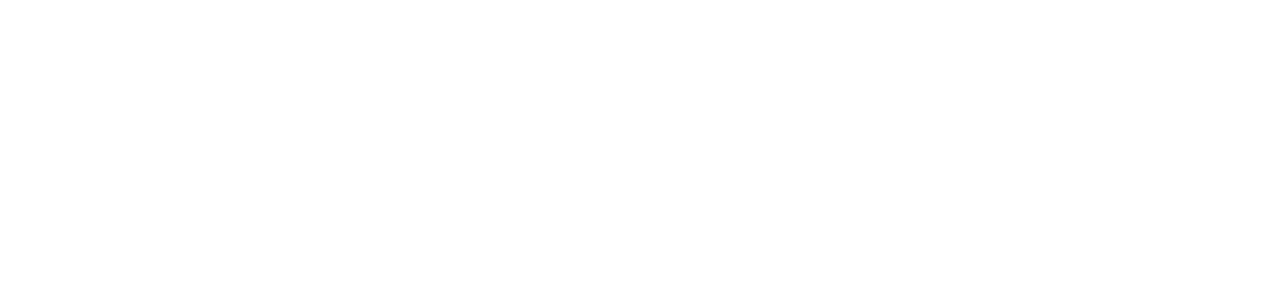
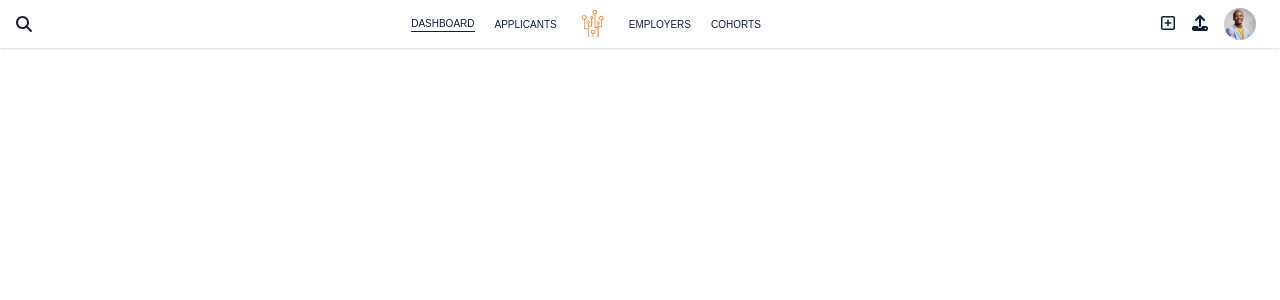
Before and after one commit to YomZsamora/job-board-frontend, a React (Create React App) app: page /dashboard in a window 1280 px wide. Before the commit this address had no page. Shown: the top 300 px of the page. Built offline with nearby package versions, Linux system fonts and the light colour scheme; sample sign-in values are in the browser's storage.

Commit message:
Done: Adding preloader. Navbar design. Profile dropdown and signing out user.

```diff
--- a/src/components/App.js
+++ b/src/components/App.js
@@ -1,34 +1,37 @@
 import React, { useState } from 'react'
 import Login from './auth/Login'
 import PasswordReset from './auth/PasswordReset'
-import {
-  BrowserRouter as Router,
-  Routes,
-  Route,
-} from "react-router-dom";
+import Dashboard from './dashboard/Dashboard'
+import { Navigate, BrowserRouter as Router, Routes, Route } from "react-router-dom";
 
 function App() {
 
-  const [loggedIn, setLoggedIn] = useState(false);
+    const [isLoggedIn, setIsLoggedIn] = useState(sessionStorage.getItem("sessionKey"));
+    console.log("IS LOGGED IN: " + isLoggedIn);
 
-
-
-  let login = () => {
-    setLoggedIn(true)
-    console.log("loggedIn");
+    let login = sessionKey => {
+        sessionStorage.setItem("sessionKey", sessionKey);
+        setIsLoggedIn(sessionKey)
+    };
+    let logout = () => {
+        sessionStorage.setItem("sessionKey", "");
+        setIsLoggedIn(false)
     };
 
     return (
         <div className="App">
-      {/* <Login login={login} /> */}
-      {/* <PasswordReset /> */}
-
 
             <Router>
                 <div>
                     <Routes>
-          <Route path='/login' element={<Login login={login}/>} />
-          <Route path='/reset_password' element={<PasswordReset/>} />
+                        <Route
+                            path='/login'
+                            element={ isLoggedIn ? <Navigate to="/dashboard" /> : <Login login={login}/>} />
+                        <Route path='/reset_password'
+                            element={<PasswordReset/>} />
+                        <Route
+                            path='/dashboard'
+                            element={ isLoggedIn ? <Dashboard logout={logout} /> : <Navigate to="/login" />  } />
                     </Routes>
                 </div>
             </Router>
--- /dev/null
+++ b/src/components/UIElements/preLoaders/PrimaryPreloader.js
@@ -0,0 +1,14 @@
+
+
+function PrimaryPreloader({width, height}) {
+    return (
+        <div class="primary svg-loader">
+            <svg class="svg-container" height={height} width={width} viewBox="0 0 100 100">
+                <circle class="loader-svg bg" cx="50" cy="50" r="45"></circle>
+                <circle class="loader-svg animate" cx="50" cy="50" r="45"></circle>
+            </svg>
+        </div>
+    )
+}
+
+export default PrimaryPreloader;
--- /dev/null
+++ b/src/components/UIElements/preLoaders/SecondaryPreloader.js
@@ -0,0 +1,14 @@
+
+
+function SecondaryPreloader({width, height}) {
+    return (
+        <div class="secondary svg-loader">
+            <svg class="svg-container" height={height} width={width} viewBox="0 0 100 100">
+                <circle class="loader-svg bg" cx="50" cy="50" r="45"></circle>
+                <circle class="loader-svg animate" cx="50" cy="50" r="45"></circle>
+            </svg>
+        </div>
+    )
+}
+
+export default SecondaryPreloader;
--- a/src/components/auth/Login.js
+++ b/src/components/auth/Login.js
@@ -4,10 +4,12 @@ import React, { useState } from 'react';
 import { Helmet } from 'react-helmet';
 import AlertDanger from '../UIElements/Alerts/AlertDanger'
 import { useForm } from "react-hook-form";
+import SecondaryPreloader from '../UIElements/preLoaders/SecondaryPreloader'
 
 
 function Login({login}) {
     const { register, handleSubmit, formState: { errors } } = useForm();
+    const [loginPreloader, setloginPreloader] = useState(false);
     const onSubmit = formData => authenticateUser(formData);
 
     const [email, setEmail] = useState('');
@@ -16,7 +18,7 @@ function Login({login}) {
     const [error, setError] = useState({title: "", message: "" });
 
     const authenticateUser = (formData) => {
-
+        setloginPreloader(true)
         apiClient.get('http://localhost/sanctum/csrf-cookie')
         .then(response => {
             apiClient.post('http://localhost/api/login', {
@@ -32,9 +34,11 @@ function Login({login}) {
                         message: response.data.errorMessage
                     }
                     setError(data);
+                    setloginPreloader(false);
                 } else {
                     setUserDoesntExists(false);
-                    login()
+                    login(response.data.session_key);
+                    setloginPreloader(false);
                 }
             })
         });
@@ -85,7 +89,9 @@ function Login({login}) {
                                 onChange={e => setPassword(e.target.value)} />
                                 {errors.email && <p className="text-alert-danger-dark text-xs mt-2">You need to enter the password to log in!</p>}
                         </div>
-                        <button className="w-full bg-secondary transition duration-150 ease-in-out hover:bg-secondary/50 rounded text-white px-6 py-2 text-xs">Sign In</button>
+                        <button className="w-full bg-secondary transition duration-150 ease-in-out hover:bg-secondary/50 rounded text-white px-6 py-2 text-xs">
+                            { loginPreloader ? <SecondaryPreloader width={15} height={15} /> :  "Sign In" }
+                            </button>
                     </form>
                 </div>
             </div>
--- /dev/null
+++ b/src/components/dashboard/Dashboard.js
@@ -0,0 +1,18 @@
+
+import React from 'react';
+import { Helmet } from 'react-helmet';
+import Navbar from '../navbar/Navbar';
+
+
+function Dashboard({logout}) {
+    return (
+        <div>
+            <Helmet>
+                <title>Home | Moringa Job-Board </title>
+            </Helmet>
+            <Navbar logout={logout} />
+        </div>
+    )
+ }
+
+ export default Dashboard;
--- /dev/null
+++ b/src/components/navbar/Navbar.js
@@ -0,0 +1,79 @@
+
+import apiClient from '../../services/api';
+import React, { useState } from 'react';
+import { FontAwesomeIcon } from '@fortawesome/react-fontawesome'
+import NavbarDropdown from './NavbarDropdown';
+import { NavLink } from 'react-router-dom';
+
+function Navbar({logout}) {
+
+    const [toggleDropdown, setToggleDropdown] = useState(false);
+
+    let toggleProfileDropdown = () => setToggleDropdown(!toggleDropdown);
+
+    const signOut = () => {
+        apiClient.get('http://localhost/sanctum/csrf-cookie')
+        .then(response => {
+            apiClient.get('http://localhost/api/signout')
+            .then(response => {
+                logout()
+            })
+        });
+    }
+
+
+    return (
+        <div>
+            <nav className="flex items-center justify-between shadow text-primary relative px-4">
+                <div className="flex items-center absolute inset-y-0 left-0">
+                    <FontAwesomeIcon className="h-4 w-4 ml-4" icon="magnifying-glass" />
+                </div>
+
+                <div className="flex-1 flex items-center justify-center px-2 py-2 text-[10px] uppercase ">
+                    <NavLink
+                        className={({ isActive }) => "hover:text-secondary transition-colors duration-200 mx-1.5 sm:mx-2.5" + (isActive ? " selected" : "")}
+                        to="/dashboard"
+                        >Dashboard</NavLink>
+                    <NavLink
+                        className={({ isActive }) => "hover:text-secondary transition-colors duration-200 mx-1.5 sm:mx-2.5" + (isActive ? " selected" : "")}
+                        to="/applicants"
+                        >Applicants</NavLink>
+                    <img className="w-8 h-8 mx-1.5 sm:mx-2.5" src="images/logo.png" alt="logo" />
+                    <NavLink
+                        className={({ isActive }) => "hover:text-secondary transition-colors duration-200 mx-1.5 sm:mx-2.5" + (isActive ? " selected" : "")}
+                        to="/employers"
+                        >Employers</NavLink>
+                    <NavLink
+                        className={({ isActive }) => "hover:text-secondary transition-colors duration-200 mx-1.5 sm:mx-2.5" + (isActive ? " selected" : "")}
+                        to="/cohorts"
+                        >Cohorts</NavLink>
+                </div>
+
+
+                <div className="absolute inset-y-0 right-0 flex items-center pr-2 sm:static sm:inset-auto">
+                    <button type="button" className="p-1 rounded-full text-gray-400 hover:text-secondary">
+                        <span className="sr-only">Add Employer</span>
+                        <FontAwesomeIcon className="h-4 w-4" icon="fa-regular fa-square-plus" />
+                    </button>
+
+                    <button type="button" className="ml-2 p-1 rounded-full text-gray-400 hover:text-secondary focus:text-secondary focus:outline-none focus:ring-2 focus:ring-offset-2 focus:ring-offset-gray-800 focus:ring-secondary">
+                        <span className="sr-only">Bulk Upload</span>
+                        <FontAwesomeIcon className="h-4 w-4" icon="upload" />
+                    </button>
+
+                    <div className="ml-3 relative">
+                        <div>
+                            <button onClick={toggleProfileDropdown} type="button" className="flex text-sm rounded-full">
+                            <span className="sr-only">Open user menu</span>
+                            <img className="h-8 w-8 rounded-full" src="images/avatar.jpeg" alt="logo" />
+                            </button>
+                        </div>
+                        { toggleDropdown ? <NavbarDropdown signOut={signOut} /> : "" }
+                    </div>
+                </div>
+            </nav>
+        </div>
+    )
+}
+
+export default Navbar;
--- /dev/null
+++ b/src/components/navbar/NavbarDropdown.js
@@ -0,0 +1,18 @@
+
+
+function NavbarDropdown({signOut}) {
+
+    let handleClick = () => signOut();
+
+    return (
+        <div>
+            <div className="origin-top-right absolute right-0 mt-2 w-48 rounded-md shadow-lg py-1 bg-white ring-1 ring-secondary ring-opacity-5 focus:outline-none">
+                <a href="" className="block px-4 py-2 text-xs text-primary hover:bg-primary-light cursor-pointer">Your Profile</a>
+                <a href="" className="block px-4 py-2 text-xs text-primary hover:bg-primary-light cursor-pointer">Settings</a>
+                <a onClick={handleClick} className="block px-4 py-2 text-xs text-primary hover:bg-primary-light cursor-pointer">Sign out</a>
+            </div>
+        </div>
+    )
+}
+
+export default NavbarDropdown;
--- a/src/index.css
+++ b/src/index.css
@@ -69,3 +69,71 @@ body {
   background: #fa510f;
   margin: 0 10px;
 }
+
+.selected {
+  border-bottom: 1px solid #101f3c;
+  font-family: 'NunitoSemiBold', sans-serif;
+}
+
+.primary.svg-loader{
+  display:flex;
+  position: relative;
+  align-content: space-around;
+  justify-content: center;
+}
+.primary .loader-svg{
+  position: absolute;
+  left: 0; right: 0; top: 0; bottom: 0;
+  fill: none;
+  stroke-width: 8px;
+  stroke-linecap: round;
+  stroke: rgb(250, 81, 15);
+}
+.primary .loader-svg.bg{
+  stroke-width: 8px;
+  stroke: rgb(252, 186, 160);
+}
+
+.primary .animate{
+  stroke-dasharray: 242.6;
+  animation: fill-animation 1s cubic-bezier(1,1,1,1) 0s infinite;
+}
+
+.secondary.svg-loader{
+  display:flex;
+  position: relative;
+  align-content: space-around;
+  justify-content: center;
+}
+.secondary .loader-svg{
+  position: absolute;
+  left: 0; right: 0; top: 0; bottom: 0;
+  fill: none;
+  stroke-width: 8px;
+  stroke-linecap: round;
+  stroke: rgb(255, 255, 255);
+}
+.secondary .loader-svg.bg{
+  stroke-width: 8px;
+  stroke: transparent;
+}
+
+.secondary .animate{
+  stroke-dasharray: 242.6;
+  animation: fill-animation 1s cubic-bezier(1,1,1,1) 0s infinite;
+}
+
+@keyframes fill-animation{
+  0%{
+    stroke-dasharray: 40 242.6;
+    stroke-dashoffset: 0;
+  }
+  50%{
+    stroke-dasharray: 141.3;
+    stroke-dashoffset: 141.3;
+  }
+  100%{
+    stroke-dasharray: 40 242.6;
+    stroke-dashoffset: 282.6;
+  }
+}
```
Also changed, not shown: src/components/auth/PasswordReset.js (+10 -2 lines), public/images/avatar.jpeg (added). Lines whose indentation alone changed are shown as unchanged.
